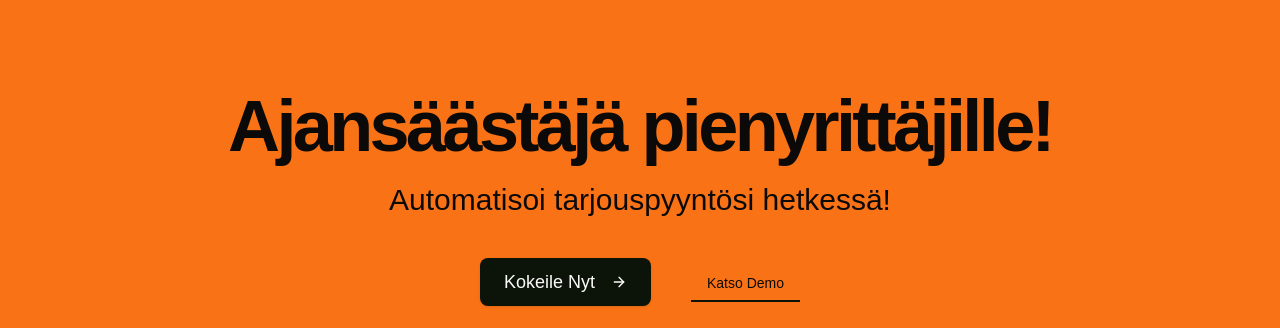
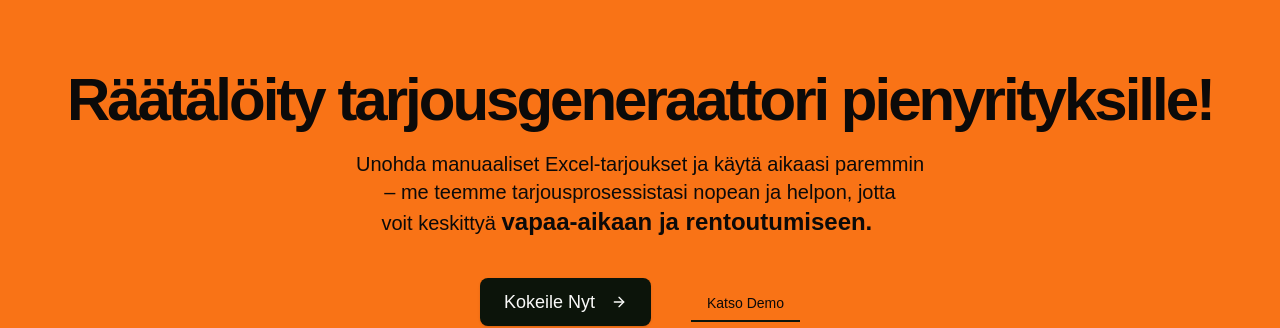
Before and after one commit to strengv1/pionblanc, a Next.js app: page / in a window 1280 px wide. Shown: the part 182-510 px from the top of the page. Built offline with nearby package versions, Linux system fonts and the light colour scheme; no server answers.

Commit message:
rotating words for hero section

```diff
--- a/src/app/_components/AdditionalInfoSection.tsx
+++ b/src/app/_components/AdditionalInfoSection.tsx
@@ -24,7 +24,7 @@ export default function AdditionalInfoSection() {
           </p>
         </div>
         <div className="w-full items-center justify-center text-center">
-          <img src="/kettu_front.webp" alt="kettu" className="h-[400px] mx-auto"></img>
+          <img src="/working_on_laptop_illustration.png" alt="kettu" className="h-[400px] mx-auto"></img>
         </div>
       </div>
     </section>
--- a/src/app/_components/HeroSection.tsx
+++ b/src/app/_components/HeroSection.tsx
@@ -4,6 +4,68 @@ import { useTranslations } from 'next-intl';
 import { Button } from "@/components/ui/button"
 import { ArrowRight } from "lucide-react"
 import Link from "next/link";
+import { useEffect, useRef, useState } from "react";
+
+
+const DynamicText = () => {
+  const t = useTranslations('HomePage');
+
+  const words = [
+    t("rotating_word_1"),
+    t("rotating_word_2"),
+    t("rotating_word_3"),
+    t("rotating_word_4"),
+    t("rotating_word_5")
+  ];
+  const [currentWord, setCurrentWord] = useState(words[0]);
+  const [fade, setFade] = useState(true);
+  const textRef = useRef<HTMLSpanElement>(null);
+  const [wordWidth, setWordWidth] = useState(0);
+
+  useEffect(() => {
+    // Function to update the width of the word
+    const updateWidth = () => {
+      if (textRef.current) {
+        setWordWidth(textRef.current.offsetWidth);
+      }
+    };
+
+    updateWidth(); // Initial measurement
+
+    const interval = setInterval(() => {
+      setFade(false); // Start fade out
+      setTimeout(() => {
+        setCurrentWord((prevWord) => {
+          const currentIndex = words.indexOf(prevWord);
+          const nextIndex = (currentIndex + 1) % words.length;
+          return words[nextIndex];
+        });
+        setFade(true); // Start fade in
+        updateWidth(); // Update width when word changes
+      }, 500); // Wait for the fade out to complete before changing the word
+    }, 3000); // Change word every 3 seconds
+
+    return () => clearInterval(interval); // Cleanup interval on unmount
+  }, [words]);
+
+  return (
+    <span className="relative inline-block min-w-[331px] lg:min-w-[397px] text-left"> {/* Adjust min-w to the longest word */}
+      <span
+        ref={textRef}
+        className={`text-xl lg:text-2xl font-bold transition-all duration-500 ${fade ? "opacity-100 visible" : "opacity-0 invisible"}`}
+      >
+        {currentWord}
+      </span>
+      <span
+        className="text-xl lg:text-2xl absolute left-0 font-bold transition-transform duration-500"
+        style={{ transform: `translateX(${wordWidth}px)` }} // Adjust margin
+      >
+        .
+      </span>
+    </span>
+  );
+};
+
 
 export default function HeroSection() {
   const t = useTranslations('HomePage');
@@ -14,15 +76,16 @@ export default function HeroSection() {
       style={{ height: "95svh", minHeight: "600px"}}
     >
       <div className="flex flex-col gap-5 z-10">
-        <h1 className="font-bold tracking-tighter text-5xl lg:text-6xl xl:text-7xl">
+        <h1 className="font-bold tracking-tighter text-4xl lg:text-5xl xl:text-6xl mx-4">
           {t("hero_title")}
         </h1>
-        <p className="mx-auto text-lg lg:text-3xl max-w-screen-xl">
-          {t("hero_desc")}
+        <p className="text-lg lg:text-xl max-w-screen-md mx-4 md:mx-auto">
+          {t("hero_desc")} <DynamicText />
         </p>
+
       </div>
       <div className="space-x-10 z-10">
-        <Link href="https://tarjousgeneraattori.vercel.app/" target="_blank">
+        <Link href="" target="_blank">
           <Button className="cta-button text-lg p-6 rounded-lg text-primary-foreground"> {/* hover:text-primary hover:bg-primary-foreground */}
             {t("call_to_action")} <ArrowRight className="ml-2 h-4 w-4" />
           </Button>
--- a/src/messages/en.json
+++ b/src/messages/en.json
@@ -1,7 +1,12 @@
 {
   "HomePage": {
-    "hero_title": "Time-saver for Small Businesses!",
-    "hero_desc": "Automate your requests for quotes in an instant!",
+    "hero_title": "A Custom Offer Generator for Small Businesses!",
+    "hero_desc": "Forget manual Excel offers and use your time more efficiently – we make your quoting process fast and easy so you can focus on ",
+    "rotating_word_1": "growing your business",
+    "rotating_word_2": "your free time and relaxation",
+    "rotating_word_3": "your most important projects",
+    "rotating_word_4": "developing customer relationships",
+    "rotating_word_5": "your team's well-being",
     "call_to_action": "Try Now",
     "secondary_cta": "Watch Demo"
   },
@@ -39,5 +44,21 @@
   "LocaleSwitcher": {
     "en": "English",
     "fi": "Suomi"
+  },
+  "Catalogue":{
+    "catalogue": "Catalogue",
+    "main_text_bold": "We've already collected data from these companies.",
+    "main_text_normal_start": "Can't find what you're looking for? ",
+    "let_us_know_your_needs": "Let us know your needs",
+    "main_text_normal_end": ", and we'll check if we can source it for you. We'll provide all the details, including costs, so you can decide what works best for you."
+  },
+  "OurStory": {
+    "title": "Pion Blanc - Who We Are",
+    "paragraph1": "Pion Blanc is a Finnish software company that focuses on providing user-friendly and efficient digital solutions for small businesses. We are approachable, young Master’s degree graduates, and passionate developers who share a common background – we became friends early in our studies at Aalto University.",
+    "paragraph2": "Our company was founded when we identified a clear need for a tailored software solution to streamline the quoting process for small businesses – especially those still manually creating quotes using Excel.",
+    "paragraph3": "Currently, our service includes product data from around 20 bathroom interior suppliers, allowing businesses to access and use product information much more efficiently.",
+    "paragraph4": "However, we are much more than just the developers of an offer generator. Unlike large software companies whose products aim to serve the broadest possible customer base, we focus on tailored solutions designed specifically for your needs – and at a more affordable price. As a small and agile team, we can offer fast and flexible development without unnecessary overhead costs.",
+    "paragraph5": "Web technologies are our specialty, and we are happy to help our clients with new software projects and website solutions. If you have an idea or need a digital tool, we'd love to discuss it with you!"
   }
+
 }
--- a/src/messages/fi.json
+++ b/src/messages/fi.json
@@ -1,7 +1,12 @@
 {
   "HomePage": {
-    "hero_title": "Ajansäästäjä pienyrittäjille!",
-    "hero_desc": "Automatisoi tarjouspyyntösi hetkessä!",
+    "hero_title": "Räätälöity tarjousgeneraattori pienyrityksille!",
+    "hero_desc": "Unohda manuaaliset Excel-tarjoukset ja käytä aikaasi paremmin – me teemme tarjousprosessistasi nopean ja helpon, jotta voit keskittyä ",
+    "rotating_word_1": "liiketoimintasi kasvuun",
+    "rotating_word_2": "vapaa-aikaan ja rentoutumiseen",
+    "rotating_word_3": "tärkeämpiin projekteihisi",
+    "rotating_word_4": "asiakassuhteiden kehittämiseen",
+    "rotating_word_5": "tiimisi hyvinvointiin",
     "call_to_action": "Kokeile Nyt",
     "secondary_cta": "Katso Demo"
   },
@@ -39,5 +44,21 @@
   "LocaleSwitcher": {
     "en": "English",
     "fi": "Suomi"
+  },
+  "Catalogue": {
+    "catalogue": "Katalogi",
+    "main_text_bold": "Olemme jo keränneet näiden yritysten tiedot.",
+    "main_text_normal_start": "Etkö löytänyt etsimääsi? ",
+    "let_us_know_your_needs": "Kerro meille tarpeesi",
+    "main_text_normal_end": ", niin selvitämme, voimmeko hankkia sen sinulle. Ilmoitamme myös mahdolliset kustannukset, jotta voit tehdä harkitun päätöksen."
+  },
+  "OurStory":{
+    "title":"Pion Blanc - Keitä me olemme?",
+    "paragraph1": "Pion Blanc on suomalainen ohjelmistoyritys, joka keskittyy helppokäyttöisiin ja tehokkaisiin digitaalisiin ratkaisuihin pienyrityksille. Olemme helposti lähestyttäviä, nuoria diplomi-insinöörejä sekä intohimoisia kehittäjiä, jotka jakavat yhteisen taustan – ystävystyimme jo opintojemme alkuvaiheessa Aalto-yliopistossa.",
+    "paragraph2": "Yrityksemme sai alkunsa, kun huomasimme selkeän tarpeen räätälöidylle ohjelmistolle, joka helpottaisi pienyritysten tarjousprosessia – erityisesti niitä, jotka tekevät tarjouksensa edelleen manuaalisesti käyttäen Exceliä.",
+    "paragraph3": "Tällä hetkellä palvelumme kattaa noin 20 kylpyhuonesisustuksen toimittajaa, ja sen avulla yritykset voivat löytää ja käyttää tuotetietoja huomattavasti nopeammin.",
+    "paragraph4": "Olemme kuitenkin paljon enemmän kuin vain tarjousgeneraattorin kehittäjiä. Toisin kuin suuret ohjelmistotalot, joiden tuotteet on suunniteltu kattamaan mahdollisimman laaja asiakaskunta, me keskitymme räätälöityihin, juuri sinun tarpeisiisi suunniteltuihin ratkaisuihin – ja vieläpä edullisemmin. Pienenä ja ketteränä tiiminä pystymme tarjoamaan nopeaa ja joustavaa kehitystyötä ilman ylimääräisiä kustannuksia.",
+    "paragraph5": "Web-teknologiat ovat erikoisalaamme, ja autamme asiakkaitamme mielellämme myös uusissa ohjelmistoprojekteissa ja verkkosivuratkaisuissa. Jos sinulla on idea tai tarve digitaaliselle työkalulle, keskustelemme siitä mielellämme!"
   }
+
 }
```
